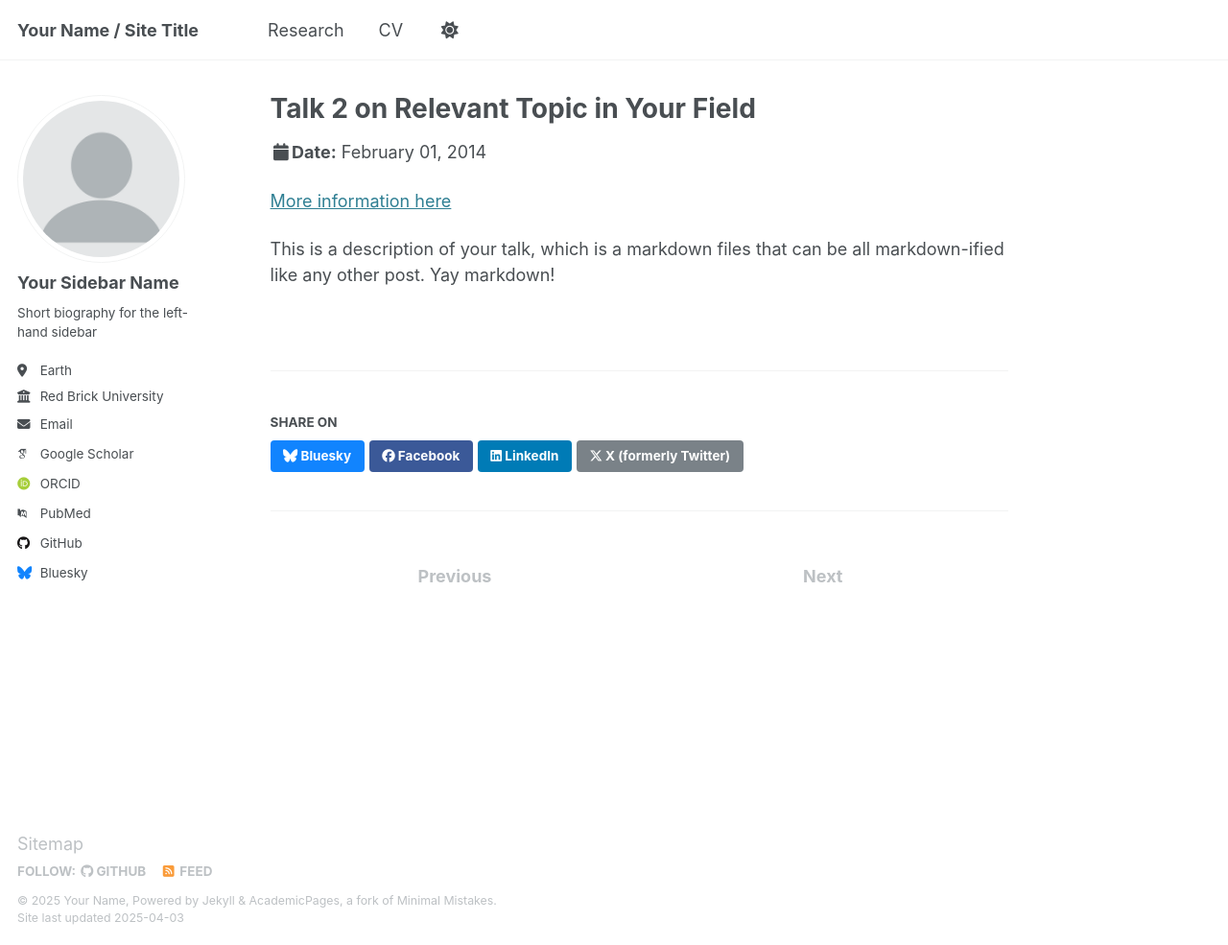
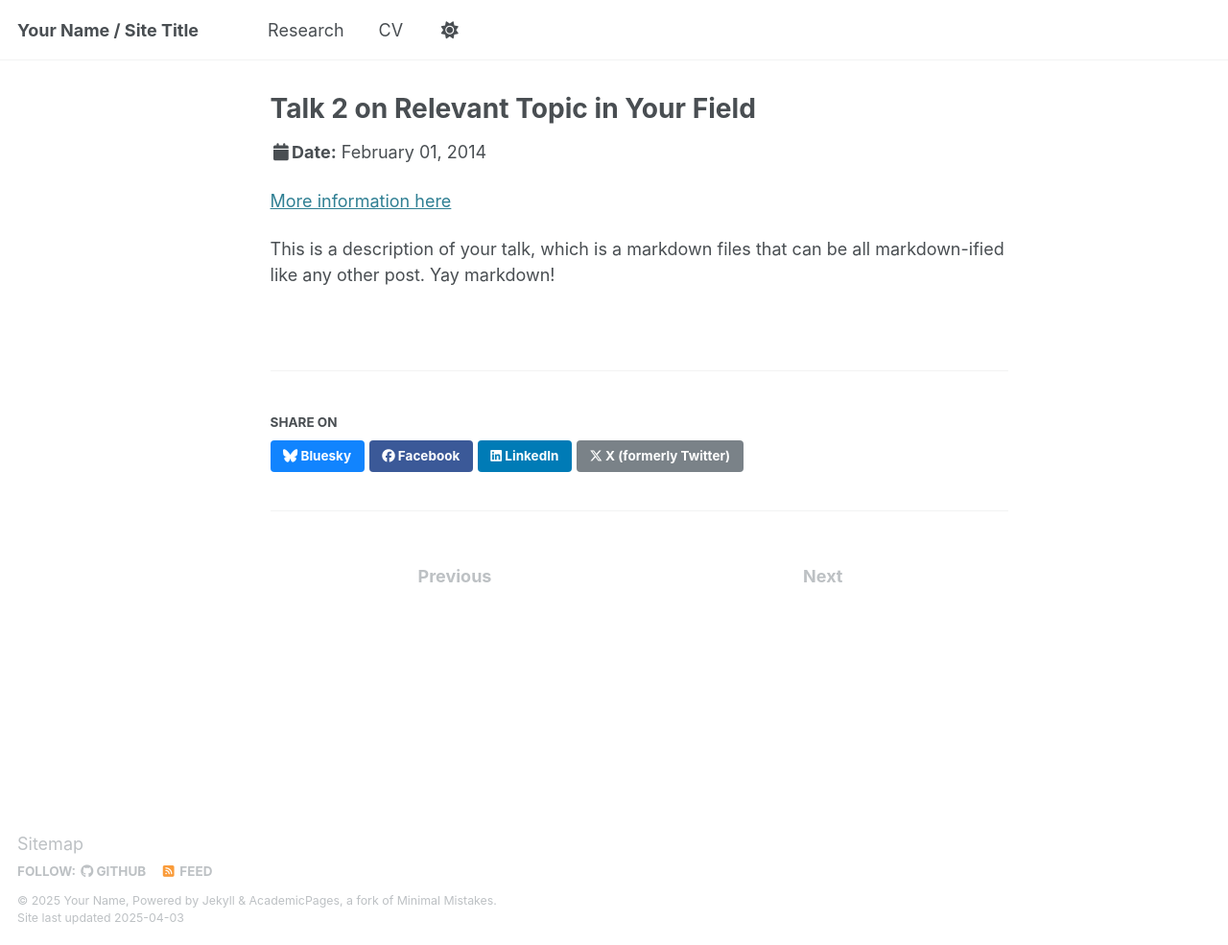
Before and after one commit to alexandretouw/alexandretouw.github.io, a Jekyll site: the page built from _talks/2014-02-01-talk-2.md, in a window 1280 px wide and 985 px high. Shown: the whole window at 96% size. Built offline with Jekyll 4.4.1, drawn with Linux system fonts in a browser that asks for light colours; some web fonts are replaced; part of the change alters nothing that is shown.

Commit message:
remove sidebar again

```diff
--- a/_config.yml
+++ b/_config.yml
@@ -242,7 +242,7 @@ defaults:
       type: posts
     values:
       layout: single
-      author_profile: true
+      author_profile: false
       read_time: true
       comments: true
       share: true
@@ -269,7 +269,7 @@ defaults:
       type: publications
     values:
       layout: single
-      author_profile: true
+      author_profile: false
       share: true
       comments: true
   # _research
@@ -287,7 +287,7 @@ defaults:
       type: portfolio
     values:
       layout: single
-      author_profile: true
+      author_profile: false
       share: true
       comment: true
   # _talks
@@ -296,7 +296,7 @@ defaults:
       type: talks
     values:
       layout: talk
-      author_profile: true
+      author_profile: false
       share: true
 
 
```
